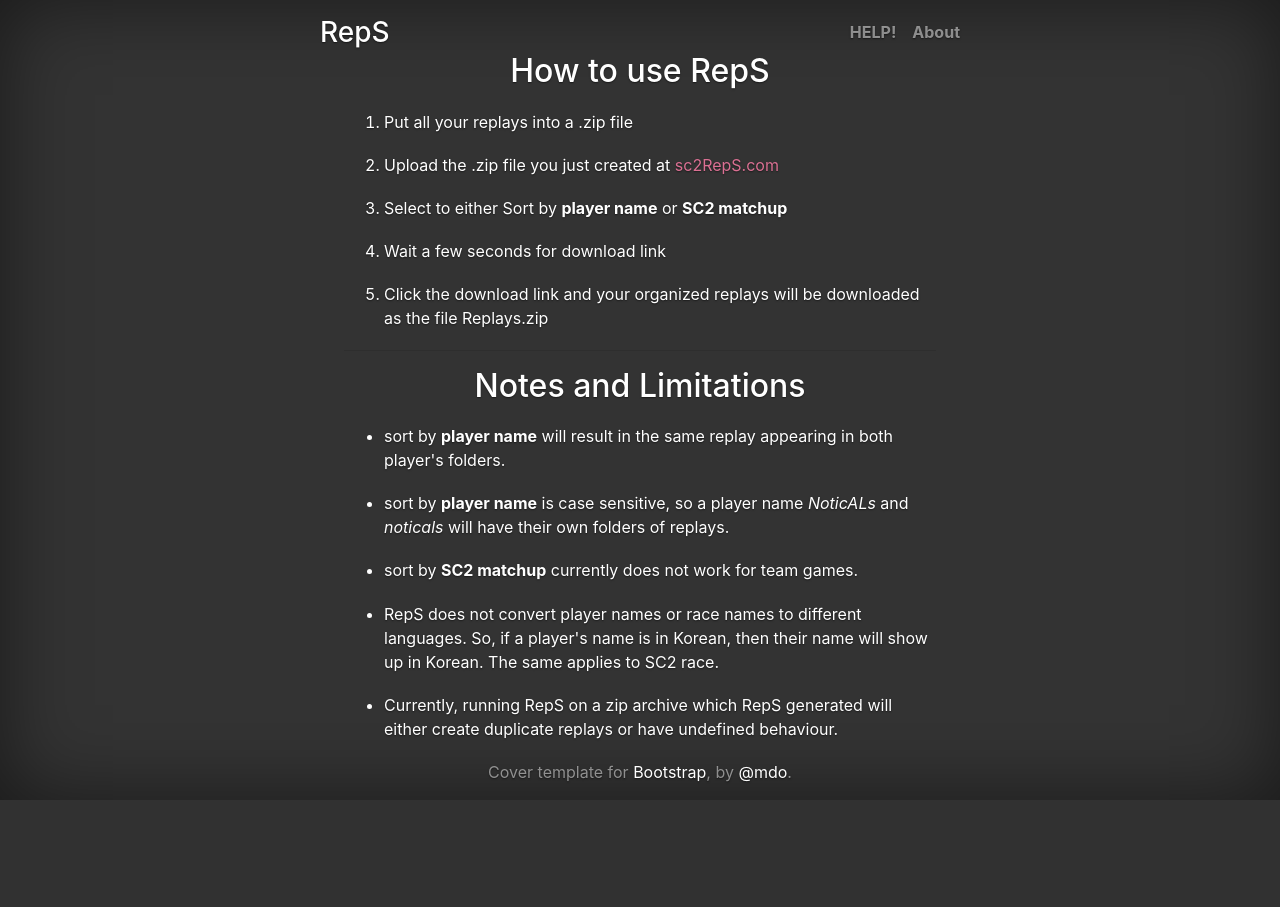
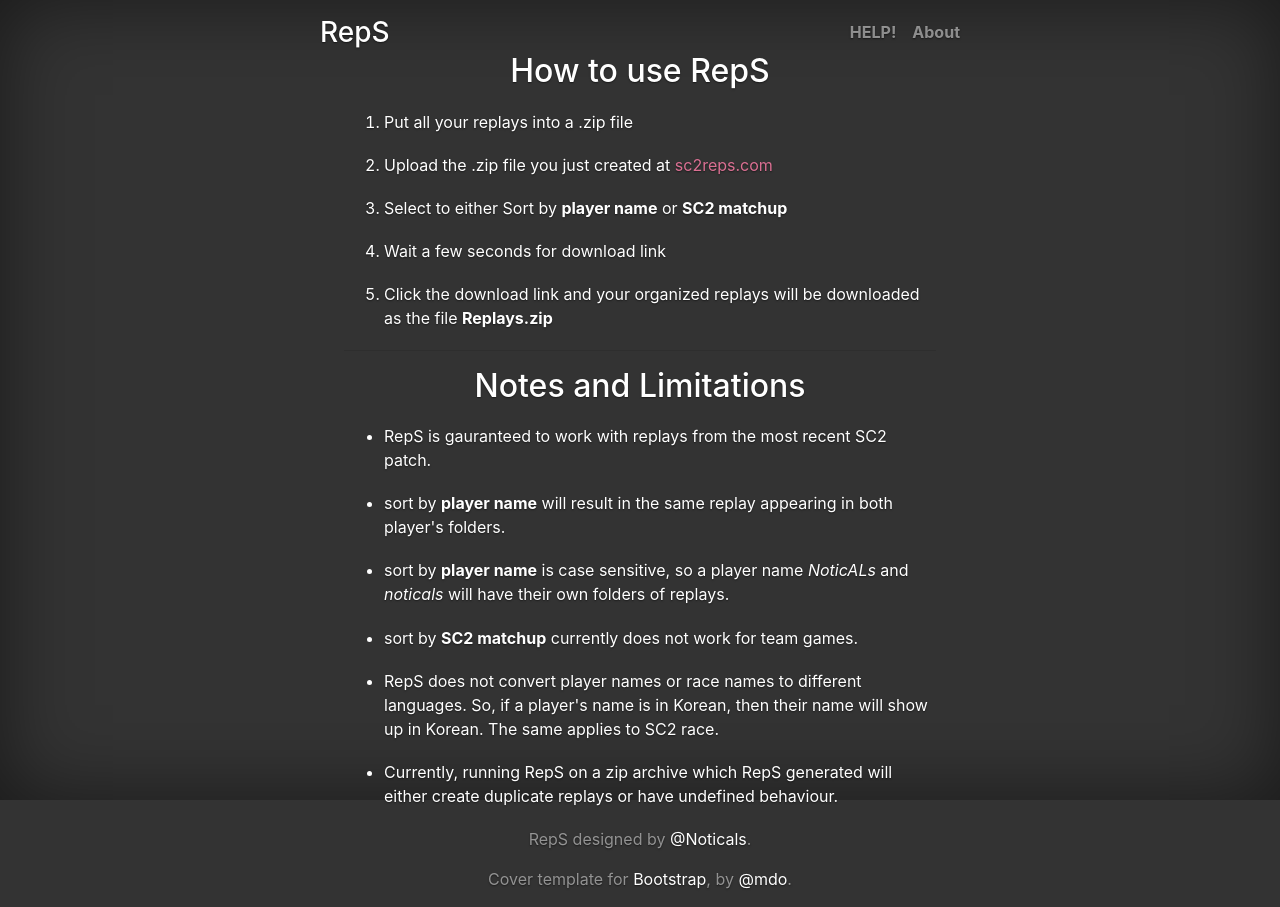
Before and after one commit to NyaliaLui/RepS-Web, a Flask app: page /help in a window 1280 px wide. Before the commit the page ends 800 px from the top, so only its background shows below. Run offline with Flask 2, Linux system fonts and the light colour scheme; some libraries are stand-ins or nearby versions.

Commit message:
formatting updates in html files

```diff
--- a/templates/about.html
+++ b/templates/about.html
@@ -46,6 +46,7 @@
 
       <footer class="mastfoot mt-auto">
         <div class="inner">
+          <p>RepS designed by <a href="https://twitter.com/noticals">@Noticals</a>.</p>
           <p>Cover template for <a href="https://getbootstrap.com/">Bootstrap</a>, by <a href="https://twitter.com/mdo">@mdo</a>.</p>
         </div>
       </footer>
--- a/templates/help.html
+++ b/templates/help.html
@@ -39,10 +39,10 @@
         <div class="list__items">
             <ol type="1">
                 <li>Put all your replays into a .zip file</li>
-                <li>Upload the .zip file you just created at <a id="thank__link" href="/">sc2RepS.com</a></li>
+                <li>Upload the .zip file you just created at <a id="thank__link" href="/">sc2reps.com</a></li>
                 <li>Select to either Sort by <strong>player name</strong> or <strong>SC2 matchup</strong></li>
                 <li>Wait a few seconds for download link</li>
-                <li>Click the download link and your organized replays will be downloaded as the file Replays.zip</li>
+                <li>Click the download link and your organized replays will be downloaded as the file <strong>Replays.zip</strong></li>
             </ol>
         </div>
 
@@ -50,6 +50,7 @@
         <h2>Notes and Limitations</h2>
         <div class="list__items">
             <ul>
+                <li>RepS is gauranteed to work with replays from the most recent SC2 patch.</li>
                 <li>sort by <strong>player name</strong> will result in the same replay appearing in both player's folders.</li>
                 <li>sort by <strong>player name</strong> is case sensitive, so a player name <em>NoticALs</em> and <em>noticals</em> will have their own folders of replays.</li>
                 <li>sort by <strong>SC2 matchup</strong> currently does not work for team games.</li>
@@ -62,6 +63,7 @@
 
       <footer class="mastfoot mt-auto">
         <div class="inner">
+          <p>RepS designed by <a href="https://twitter.com/noticals">@Noticals</a>.</p>
           <p>Cover template for <a href="https://getbootstrap.com/">Bootstrap</a>, by <a href="https://twitter.com/mdo">@mdo</a>.</p>
         </div>
       </footer>
--- a/templates/home.html
+++ b/templates/home.html
@@ -72,6 +72,7 @@
 
       <footer class="mastfoot mt-auto">
         <div class="inner">
+          <p>RepS designed by <a href="https://twitter.com/noticals">@Noticals</a>.</p>
           <p>Cover template for <a href="https://getbootstrap.com/">Bootstrap</a>, by <a href="https://twitter.com/mdo">@mdo</a>.</p>
         </div>
       </footer>
--- a/templates/nofile.html
+++ b/templates/nofile.html
@@ -35,10 +35,12 @@
 
       <main role="main" class="inner cover">
         <h1>No .zip file uploaded</h1>
+        <p>For comments, questions, and suggestions message <a id="thank__link" href="https://twitter.com/noticals">@Noticals</a> on twitter.</p>
       </main>
 
       <footer class="mastfoot mt-auto">
         <div class="inner">
+          <p>RepS designed by <a href="https://twitter.com/noticals">@Noticals</a>.</p>
           <p>Cover template for <a href="https://getbootstrap.com/">Bootstrap</a>, by <a href="https://twitter.com/mdo">@mdo</a>.</p>
         </div>
       </footer>
--- a/templates/thankyou.html
+++ b/templates/thankyou.html
@@ -37,10 +37,13 @@
         <p id="thank__text"><strong>Thank You</strong> for organizing your SC2 replays with RepS.
         <a id="thank__link" href="{{ url_for('download', directory=result)}}">Click here</a> to start your download</p>
 
+        <p>For comments, questions, and suggestions message <a id="thank__link" href="https://twitter.com/noticals">@Noticals</a> on twitter.</p>
+
       </main>
 
       <footer class="mastfoot mt-auto">
         <div class="inner">
+          <p>RepS designed by <a href="https://twitter.com/noticals">@Noticals</a>.</p>
           <p>Cover template for <a href="https://getbootstrap.com/">Bootstrap</a>, by <a href="https://twitter.com/mdo">@mdo</a>.</p>
         </div>
       </footer>
```
